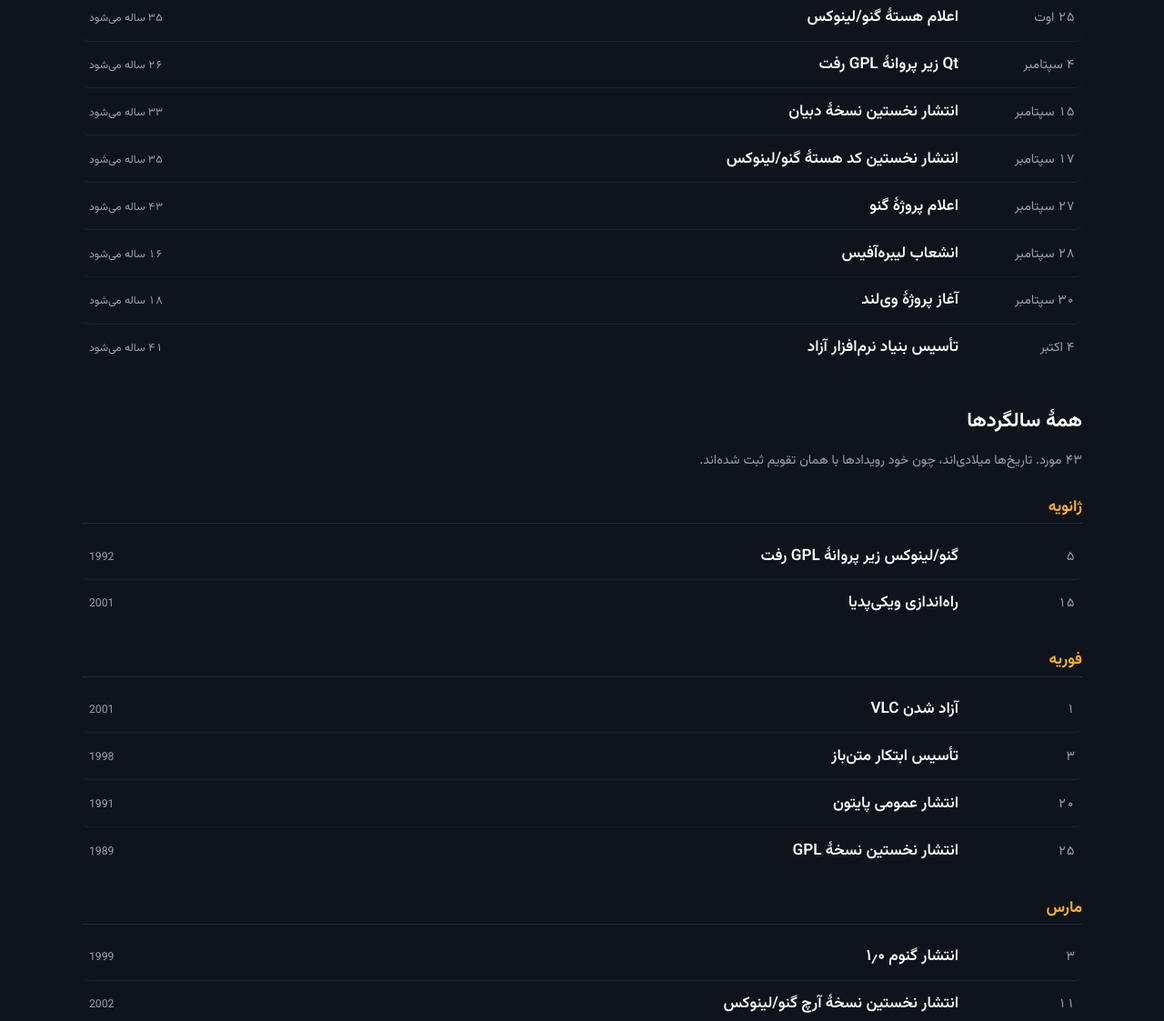
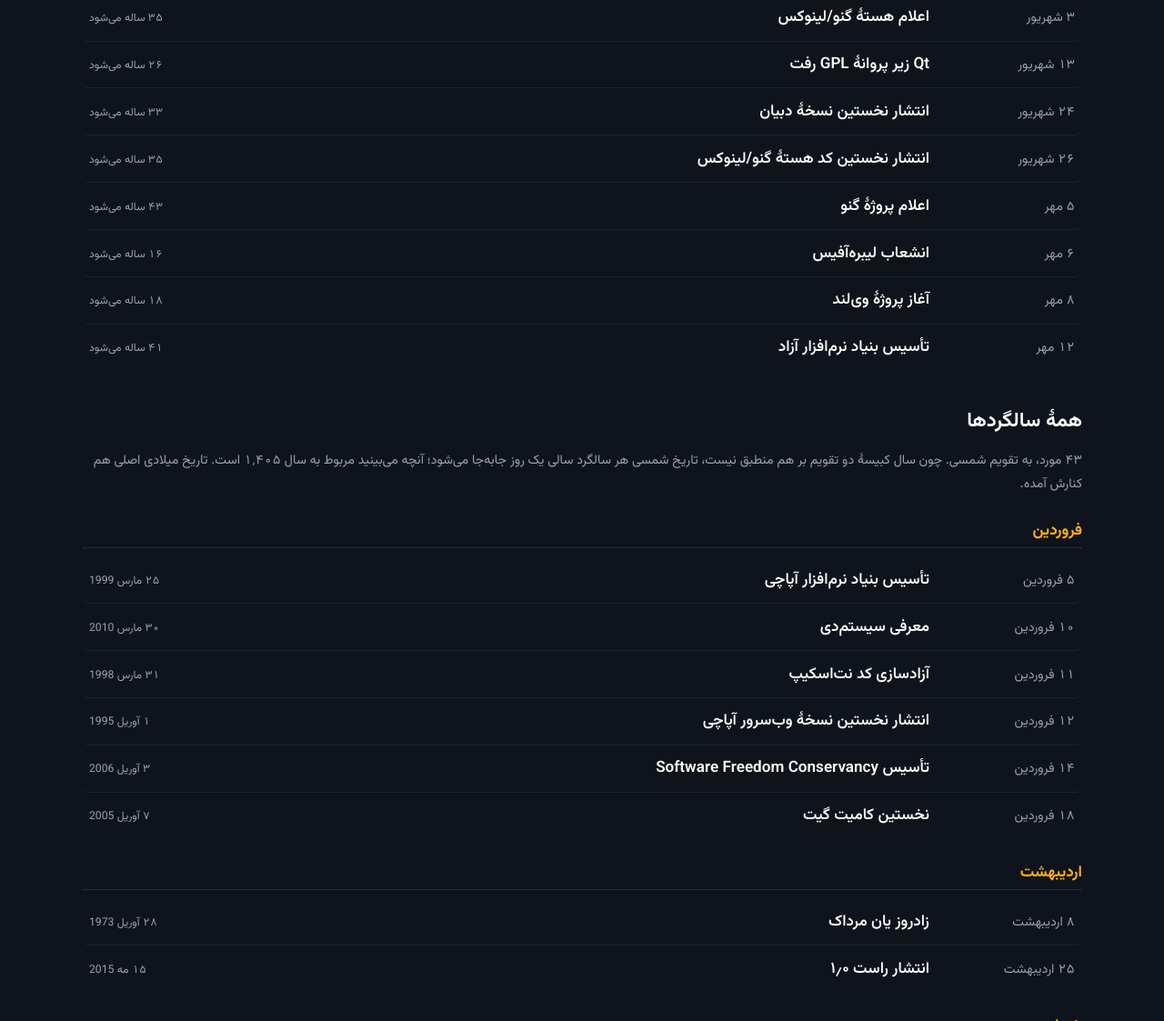
Before and after one commit to Goudarz/tuxly, an Astro site: page /anniversaries in a window 1280 px wide. Shown: the part 432-1555 px from the top of the page at 91% size. Built offline with nearby package versions, Linux system fonts and the light colour scheme; Astro itself is replaced by a stand-in of ours.

Commit message:
feat(anniversaries): show Jalali dates and group by Persian month

```diff
--- a/src/lib/anniversaries.ts
+++ b/src/lib/anniversaries.ts
@@ -19,6 +19,36 @@
  */
 
 export type AnniversaryKind = 'founded' | 'release' | 'milestone' | 'person';
+
+/**
+ * Jalali year, month and day for an instant, in Tehran time.
+ *
+ * Via Intl, so no conversion library and no bundle cost.
+ */
+export function toJalali(date: Date): { year: number; month: number; day: number } {
+  const parts = new Intl.DateTimeFormat('en-u-ca-persian', {
+    timeZone: 'Asia/Tehran',
+    year: 'numeric',
+    month: 'numeric',
+    day: 'numeric',
+  }).formatToParts(date);
+  const get = (type: string) => Number(parts.find((p) => p.type === type)?.value);
+  return { year: get('year'), month: get('month'), day: get('day') };
+}
+
+/**
+ * This year's occurrence of an anniversary.
+ *
+ * Needed because a fixed Gregorian day is *not* a fixed Jalali day — 16
+ * August was 26 Mordad in 1403 and 25 Mordad in 1404. So the Jalali date
+ * has to be computed per year rather than stored once.
+ *
+ * Noon UTC, not midnight: it keeps the date the same on both sides of the
+ * Tehran offset.
+ */
+export function occurrenceIn(anniversary: { month: number; day: number }, year: number): Date {
+  return new Date(Date.UTC(year, anniversary.month - 1, anniversary.day, 12));
+}
 
 export interface Anniversary {
   id: string;
@@ -117,17 +147,70 @@
   return ordered.slice(0, limit);
 }
 
-/** Grouped by month, for the full listing. */
-export async function getAnniversariesByMonth(): Promise<
-  Array<{ month: number; items: Anniversary[] }>
-> {
-  const all = await getAnniversaries();
-  const months = new Map<number, Anniversary[]>();
+/**
+ * An anniversary with this year's Jalali date attached.
+ *
+ * The Jalali fields describe *this year's* occurrence, since that is the
+ * only year they are true for.
+ */
+export interface DatedAnniversary extends Anniversary {
+  jMonth: number;
+  jDay: number;
+  /** Turning this many years old at this year's occurrence. */
+  turns: number;
+}
+
+function withJalali(a: Anniversary, year: number): DatedAnniversary {
+  const { month, day } = toJalali(occurrenceIn(a, year));
+  return {
+    ...a,
+    jMonth: month,
+    jDay: day,
+    turns: year - a.date.getUTCFullYear(),
+  };
+}
+
+/**
+ * Grouped by Jalali month, for the full listing.
+ *
+ * Persian months, not Gregorian: the reader plans their year in Mordad and
+ * Shahrivar, so a list ordered by January is a list they have to convert
+ * in their head.
+ */
+export async function getAnniversariesByJalaliMonth(
+  year = new Date().getUTCFullYear(),
+): Promise<Array<{ month: number; items: DatedAnniversary[] }>> {
+  const all = (await getAnniversaries()).map((a) => withJalali(a, year));
+
+  const months = new Map<number, DatedAnniversary[]>();
   for (const a of all) {
-    if (!months.has(a.month)) months.set(a.month, []);
-    months.get(a.month)!.push(a);
+    if (!months.has(a.jMonth)) months.set(a.jMonth, []);
+    months.get(a.jMonth)!.push(a);
   }
+
   return [...months.entries()]
     .sort(([a], [b]) => a - b)
-    .map(([month, items]) => ({ month, items }));
+    .map(([month, items]) => ({
+      month,
+      items: items.sort((x, y) => x.jDay - y.jDay),
+    }));
 }
+
+/** Today's anniversaries, with this year's Jalali date. */
+export async function getDatedAnniversariesOn(date: Date): Promise<DatedAnniversary[]> {
+  return (await getAnniversariesOn(date)).map((a) => withJalali(a, date.getUTCFullYear()));
+}
+
+/** The next few, wrapping past year end, with this year's Jalali date. */
+export async function getDatedUpcoming(
+  from = new Date(),
+  limit = 8,
+): Promise<DatedAnniversary[]> {
+  const year = from.getUTCFullYear();
+  return (await getUpcomingAnniversaries(from, limit)).map((a) => {
+    // Wrapped into next year, so its occurrence belongs to that year.
+    const key = (m: number, d: number) => m * 100 + d;
+    const wrapped = key(a.month, a.day) < key(from.getUTCMonth() + 1, from.getUTCDate());
+    return withJalali(a, wrapped ? year + 1 : year);
+  });
+}
--- a/src/pages/anniversaries.astro
+++ b/src/pages/anniversaries.astro
@@ -1,10 +1,10 @@
 ---
 import BaseLayout from '../layouts/BaseLayout.astro';
 import {
-  getAnniversariesOn,
-  getUpcomingAnniversaries,
-  getAnniversariesByMonth,
-  ageAt,
+  getDatedAnniversariesOn,
+  getDatedUpcoming,
+  getAnniversariesByJalaliMonth,
+  toJalali,
 } from '../lib/anniversaries';
 import { collectionSchema } from '../lib/schema';
 import { faNumber } from '../lib/persian';
@@ -16,13 +16,22 @@
  */
 const BUILT = new Date();
 
-const today = await getAnniversariesOn(BUILT);
-const upcoming = (await getUpcomingAnniversaries(BUILT, 8)).filter(
+const today = await getDatedAnniversariesOn(BUILT);
+const upcoming = (await getDatedUpcoming(BUILT, 8)).filter(
   (a) => !today.some((t) => t.id === a.id),
 );
-const byMonth = await getAnniversariesByMonth();
+const byMonth = await getAnniversariesByJalaliMonth(BUILT.getUTCFullYear());
 
-const MONTHS = [
+/*
+ * Persian months lead, since that is the calendar the reader plans in.
+ * The Gregorian date stays alongside because the original events were
+ * recorded with it, and dropping it would make them hard to look up.
+ */
+const JMONTHS = [
+  'فروردین', 'اردیبهشت', 'خرداد', 'تیر', 'مرداد', 'شهریور',
+  'مهر', 'آبان', 'آذر', 'دی', 'بهمن', 'اسفند',
+];
+const GMONTHS = [
   'ژانویه', 'فوریه', 'مارس', 'آوریل', 'مه', 'ژوئن',
   'ژوئیه', 'اوت', 'سپتامبر', 'اکتبر', 'نوامبر', 'دسامبر',
 ];
@@ -35,6 +44,7 @@
 };
 
 const total = byMonth.reduce((n, m) => n + m.items.length, 0);
+const jNow = toJalali(BUILT);
 const url = new URL('/anniversaries', SITE.url).href;
 ---
 
@@ -57,12 +67,19 @@
         <ul class="cards">
           {today.map((a) => (
             <li>
-              <span class="age tnum">{faNumber(ageAt(a, BUILT))}</span>
+              <span class="age tnum">{faNumber(a.turns)}</span>
               <span class="body">
                 <span class="t">
                   {a.url ? <a href={a.url}>{a.title}</a> : a.title}
                 </span>
-                <span class="k">{KIND[a.kind]} · <span class="tnum">{a.date.getUTCFullYear()}</span></span>
+                <span class="k">
+                  {KIND[a.kind]} ·
+                  <span class="tnum">{faNumber(a.jDay)} {JMONTHS[a.jMonth - 1]}</span>
+                  {' '}
+                  <span class="g tnum">
+                    ({faNumber(a.day)} {GMONTHS[a.month - 1]} {a.date.getUTCFullYear()})
+                  </span>
+                </span>
                 {a.note && <span class="note">{a.note}</span>}
                 {a.source && (
                   <a class="src" href={a.source} rel="noopener">منبع اصلی</a>
@@ -80,9 +97,9 @@
         <ul class="rows">
           {upcoming.map((a) => (
             <li>
-              <span class="when tnum">{faNumber(a.day)} {MONTHS[a.month - 1]}</span>
+              <span class="when tnum">{faNumber(a.jDay)} {JMONTHS[a.jMonth - 1]}</span>
               <span class="t">{a.url ? <a href={a.url}>{a.title}</a> : a.title}</span>
-              <span class="yrs tnum">{faNumber(ageAt(a, BUILT) + 1)} ساله می‌شود</span>
+              <span class="yrs tnum">{faNumber(a.turns)} ساله می‌شود</span>
             </li>
           ))}
         </ul>
@@ -92,19 +109,24 @@
     <section>
       <h2>همهٔ سالگردها</h2>
       <p class="hint muted">
-        <span class="tnum">{faNumber(total)}</span> مورد. تاریخ‌ها میلادی‌اند،
-        چون خود رویدادها با همان تقویم ثبت شده‌اند.
+        <span class="tnum">{faNumber(total)}</span> مورد، به تقویم شمسی.
+        چون سال کبیسهٔ دو تقویم بر هم منطبق نیست، تاریخ شمسی هر سالگرد
+        سالی یک روز جابه‌جا می‌شود؛ آنچه می‌بینید مربوط به سال
+        <span class="tnum">{faNumber(jNow.year)}</span> است. تاریخ میلادی
+        اصلی هم کنارش آمده.
       </p>
 
       {byMonth.map(({ month, items }) => (
         <div class="month">
-          <h3>{MONTHS[month - 1]}</h3>
+          <h3>{JMONTHS[month - 1]}</h3>
           <ul class="rows">
             {items.map((a) => (
               <li>
-                <span class="when tnum">{faNumber(a.day)}</span>
+                <span class="when tnum">{faNumber(a.jDay)} {JMONTHS[a.jMonth - 1]}</span>
                 <span class="t">{a.url ? <a href={a.url}>{a.title}</a> : a.title}</span>
-                <span class="yrs tnum">{a.date.getUTCFullYear()}</span>
+                <span class="yrs tnum">
+                  {faNumber(a.day)} {GMONTHS[a.month - 1]} {a.date.getUTCFullYear()}
+                </span>
               </li>
             ))}
           </ul>
@@ -156,6 +178,7 @@
   .cards .body { display: grid; gap: 0.15rem; min-width: 0; }
   .cards .t { font-size: var(--step-1); font-weight: 700; }
   .cards .k { font-size: var(--step--2); color: var(--text-muted); }
+  .cards .g { opacity: 0.7; }
   .cards .note { margin-top: 0.3rem; color: var(--text-muted); font-size: var(--step--1); line-height: 1.8; }
   .cards .src { margin-top: 0.3rem; font-size: var(--step--2); }
 
@@ -170,7 +193,7 @@
   .rows li:last-child { border-bottom: 0; }
   .rows li:hover { background: var(--surface); }
   @media (min-width: 560px) {
-    .rows li { grid-template-columns: 7rem 1fr auto; align-items: baseline; }
+    .rows li { grid-template-columns: 9rem 1fr auto; align-items: baseline; }
   }
   .when { font-size: var(--step--1); color: var(--text-muted); }
   .rows .t { font-weight: 600; }
```
